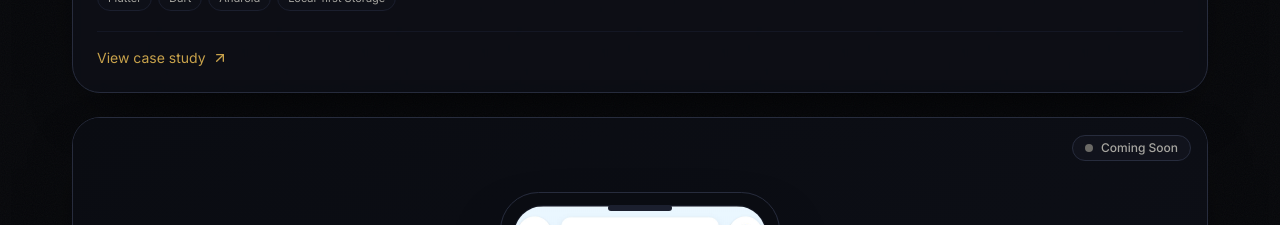
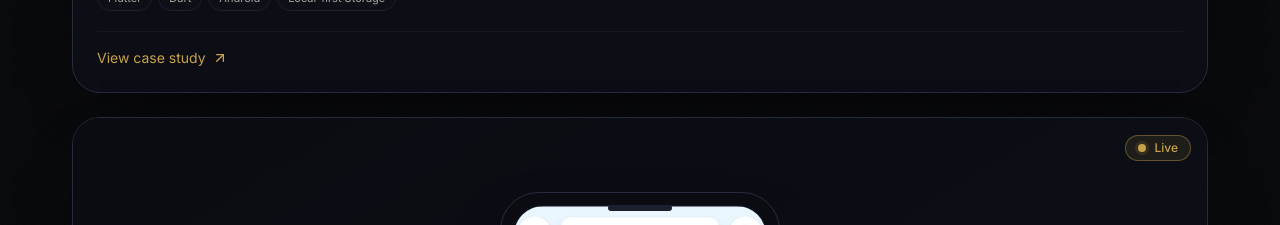
Before and after one commit to JonBasOrg/basilan-us, a Next.js app: page /projects in a window 1280 px wide. Shown: the part 2340-2565 px from the top of the page. Built offline with nearby package versions, Linux system fonts and the light colour scheme.

Commit message:
Show Classic Games web as live

```diff
--- a/src/components/projects/ProjectCard.tsx
+++ b/src/components/projects/ProjectCard.tsx
@@ -19,6 +19,7 @@ export function ProjectCard({
   const isWide = emphasize ?? project.featured;
   const href = project.caseStudy ?? project.url ?? "#";
   const external = !!project.url && !project.caseStudy;
+  const displayStatus = project.slug === "classic-games-web" ? "Live" : project.status;
 
   return (
     <Link
@@ -54,7 +55,7 @@ export function ProjectCard({
           <div className="absolute inset-0 bg-grid" />
         )}
         <div className="absolute right-4 top-4 z-10">
-          <StatusBadge status={project.status} pulse={project.status === "Live" || project.status === "Published"} />
+          <StatusBadge status={displayStatus} pulse={displayStatus === "Live" || displayStatus === "Published"} />
         </div>
       </div>
 
```
